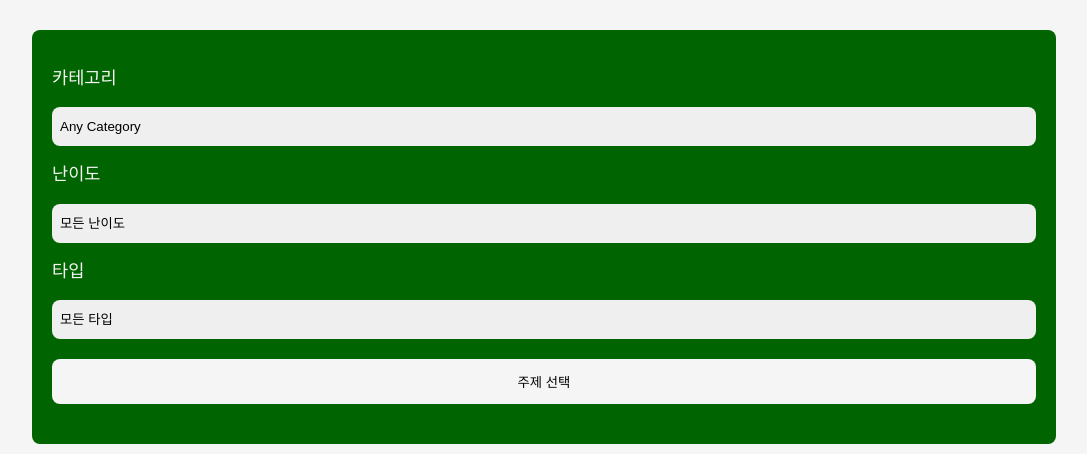
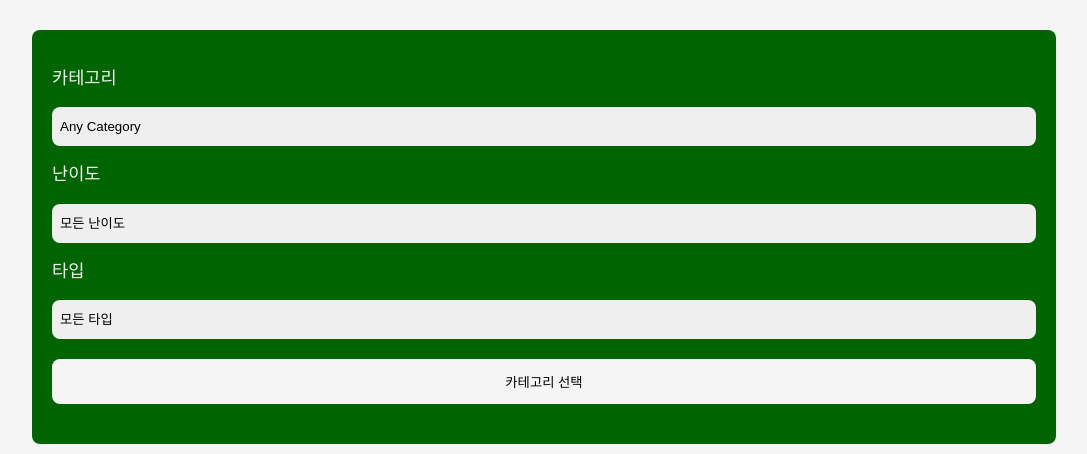
Before and after one commit to no-pla/trivia-quiz-game-app, a Next.js app: page / in a window 1280 px wide. Both pictures are taken after a click on the button "퀴즈 풀기". Shown: the part 163-617 px from the top of the page, without its empty margins (96-1183 px from the left). Built offline with nearby package versions, Linux system fonts and the light colour scheme.

Commit message:
🐛 리액트 쿼리 제거 리액트 쿼리 시용 시 데이터 Get 오류로 인해 수정

```diff
--- a/src/app/layout.tsx
+++ b/src/app/layout.tsx
@@ -1,7 +1,6 @@
 import "./reset.css";
 import Head from "./head";
 import Recoil from "@/share/Recoil";
-import ReactQuery from "@/share/ReactQuery";
 
 export default function RootLayout({
   children,
@@ -12,9 +11,7 @@ export default function RootLayout({
     <html lang="ko">
       <Head />
       <body>
-        <ReactQuery>
-          <Recoil>{children}</Recoil>
-        </ReactQuery>
+        <Recoil>{children}</Recoil>
       </body>
     </html>
   );
--- a/src/components/Button.tsx
+++ b/src/components/Button.tsx
@@ -3,7 +3,7 @@ import React from "react";
 
 interface ButtonProps {
   text: string;
-  onClick: any;
+  onClick?: any;
 }
 
 const Button = ({ text, onClick }: ButtonProps) => {
--- a/src/components/CategoryPage.tsx
+++ b/src/components/CategoryPage.tsx
@@ -2,8 +2,7 @@ import React, { useRef } from "react";
 import axios from "axios";
 import Button from "./Button";
 import styled from "@emotion/styled";
-import { useQuery } from "react-query";
-import { useSetRecoilState } from "recoil";
+import { useRecoilValue, useSetRecoilState } from "recoil";
 import { getPageStatus, quizList } from "@/share/atom";
 
 const categories = [
@@ -40,42 +39,27 @@ const CategoryPage = () => {
   const categorySelect = useRef<HTMLSelectElement>(null);
   const difficultySelect = useRef<HTMLSelectElement>(null);
   const typeSelect = useRef<HTMLSelectElement>(null);
+
+  const onClick = async () => {
     const category = categorySelect.current?.value;
     const difficulty = difficultySelect.current?.value;
     const type = typeSelect.current?.value;
 
-  const { data: quiz, refetch } = useQuery(
-    "getQuizList",
-    async () => {
-      return await axios.get(
+    let {
+      data: { results: quiz },
+    } = await axios.get(
       `https://opentdb.com/api.php?amount=10${
         category && `&category=${category}`
       }${difficulty && `&difficulty=${difficulty}`}${type && `&type=${type}`}`
     );
-    },
-    {
-      enabled: false,
-      select: ({ data }) => data?.results,
-    }
-  );
 
-  const onSubmit = async (event: React.FormEvent<HTMLFormElement>) => {
-    event.preventDefault();
-    refetch();
     setQuizList(quiz);
-    // let {
-    //   data: { results: quiz },
-    // } = await axios.get(
-    // `https://opentdb.com/api.php?amount=10${
-    //   category && `&category=${category}`
-    // }${difficulty && `&difficulty=${difficulty}`}${type && `&type=${type}`}`
-    // );
-    // console.log(quiz);
+    setStatus("quiz");
   };
 
   return (
     <Container>
-      <CotegoryContainer onSubmit={onSubmit}>
+      <CotegoryContainer>
         <Label>카테고리</Label>
         <Select ref={categorySelect}>
           {categories.map((category) => {
@@ -99,7 +83,7 @@ const CategoryPage = () => {
           <option value="boolean">True or False</option>
           <option value="multiple">multiple</option>
         </Select>
-        <Button text="주제 선택" onClick={() => setStatus("quiz")} />
+        <Button text="카테고리 선택" onClick={onClick} />
       </CotegoryContainer>
     </Container>
   );
@@ -107,7 +91,7 @@ const CategoryPage = () => {
 
 export default CategoryPage;
 
-const CotegoryContainer = styled.form`
+const CotegoryContainer = styled.div`
   display: flex;
   flex-direction: column;
   gap: 20px;
--- a/src/share/ReactQuery.tsx
+++ /dev/null
@@ -1,12 +0,0 @@
-"use client";
-
-import { PropsWithChildren } from "react";
-import { QueryClient, QueryClientProvider } from "react-query";
-
-const queryClient = new QueryClient();
-
-export default function ReactQuery({ children }: PropsWithChildren) {
-  return (
-    <QueryClientProvider client={queryClient}>{children}</QueryClientProvider>
-  );
-}
```
Lines whose indentation alone changed are shown as unchanged.
